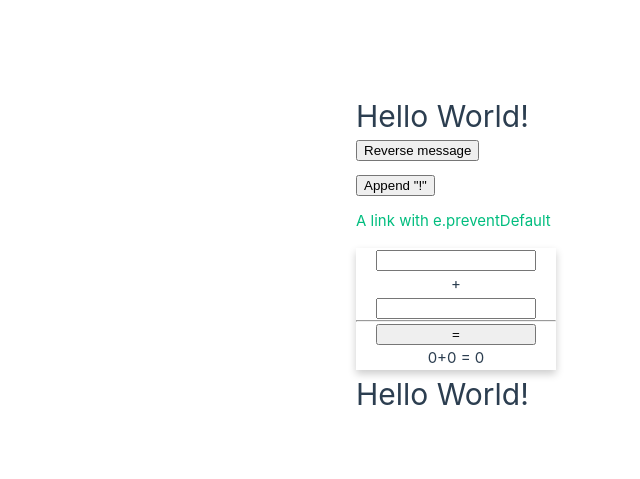
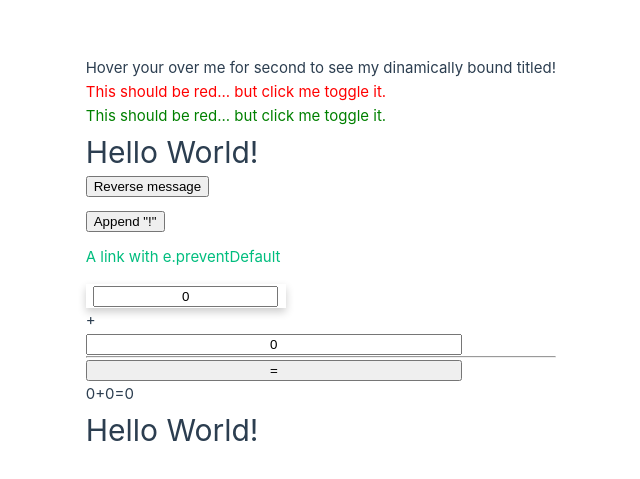
Before and after one commit to thitiphong18/Lab2, a Vue app: page / in a window 1280 px wide. Shown: the part 145-624 px from the top of the page, without its empty margins (84-724 px from the left). Built offline with nearby package versions, Linux system fonts and the light colour scheme.

Commit message:
Update 6.1

```diff
--- a/src/App.vue
+++ b/src/App.vue
@@ -4,10 +4,12 @@ import HelloWorld from "./components/HelloWorld.vue";
 import CalComponent from "./components/CalComponent.vue";
 import HelloWorldExample from "./components/HelloWorldExample.vue";
 import HandingUserInput from "./components/HandingUserInput.vue";
+import AtributeBindings from "./components/AtributeBindings.vue";
 </script>
 
 <template>
   <div>
+    <AtributeBindings />
     <HandingUserInput />
     <CalComponent />
     <HelloWorldExample />
--- a/src/components/AtributeBindings.vue
+++ b/src/components/AtributeBindings.vue
@@ -1,7 +1,11 @@
-<script setup lang="ts"></script>
+<script setup lang="ts">
+import { ref } from "vue";
+const message = ref("Hello World!");
+</script>
+
 <template>
   <p>
-    <span title="message">
+    <span :title="message">
       Hover your over me for second to see my dinamically bound titled!
     </span>
   </p>
@@ -15,4 +19,8 @@
   </p>
 </template>
 
-<style scoped></style>
+<style scoped>
+.red {
+  color: red;
+}
+</style>
--- a/src/components/CalComponent.vue
+++ b/src/components/CalComponent.vue
@@ -9,25 +9,24 @@ const state = reactive({
 const result = computed(function () {
   return parseInt(state.num1) + parseInt(state.num2);
 });
+
 function add() {
   state.result = parseInt(state.num1) + parseInt(state.num2);
 }
 </script>
-
 <template>
   <div class="card">
-    <div>
     <input
-        v-modul="state.num1"
+      v-model="state.num1"
       type="text"
       ref="num1"
-        style="text-align: center; width: 80%"
+      style="text-align: center; width= 80%"
     />
   </div>
   <div>+</div>
   <div>
     <input
-        v-modul="state.num2"
+      v-model="state.num2"
       type="text"
       ref="num2"
       style="text-align: center; width: 80%"
@@ -35,8 +34,7 @@ function add() {
   </div>
   <hr />
   <button @click="add" style="width: 80%">=</button>
-    <div ref="result">{{ state.num1 }}+{{ state.num2 }} = {{ result }}</div>
-  </div>
+  <div ref="result">{{ state.num1 }}+{{ state.num2 }}={{ result }}</div>
 </template>
 
 <style>
```
Lines whose indentation alone changed are shown as unchanged.
